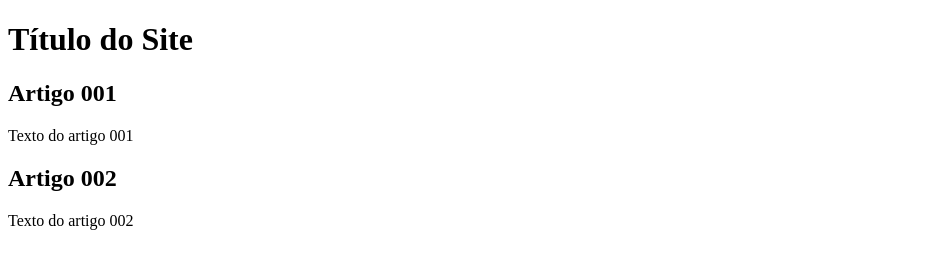
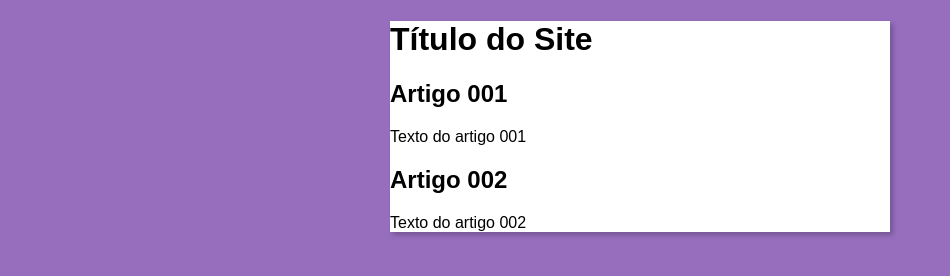
Before and after one commit to moreiratb/projeto-site, a plain HTML site: page index.html in a window 1280 px wide. Shown: the whole page, without its empty margins (0-950 px from the left). Drawn offline with Linux system fonts and the light colour scheme.

Commit message:
Iniciei o design

```diff
--- /dev/null
+++ b/css/style.css
@@ -0,0 +1,15 @@
+*{
+    font-family: Arial, Helvetica, sans-serif;
+}
+
+body{
+    background-color: rgb(151, 110, 190);
+}
+
+main{
+    background-color: white;
+    width: 500px;
+    margin: auto;~
+    padding: 10px;
+    box-shadow: 3px 3px 5px rgba(0, 0, 0, 0.233);
+}
--- a/index.html
+++ b/index.html
@@ -4,6 +4,7 @@
     <meta charset="UTF-8">
     <meta name="viewport" content="width=device-width, initial-scale=1.0">
     <title>Título do Site</title>
+    <link rel="stylesheet" href="css/style.css">
 </head>
 <body>
     <main>
```
